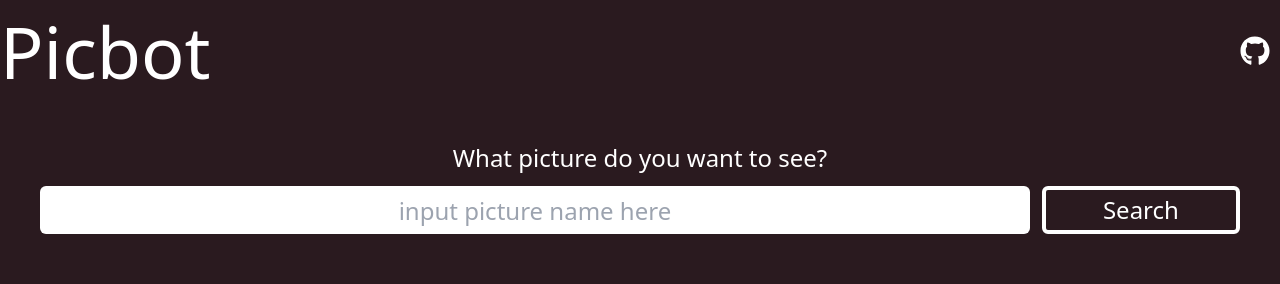
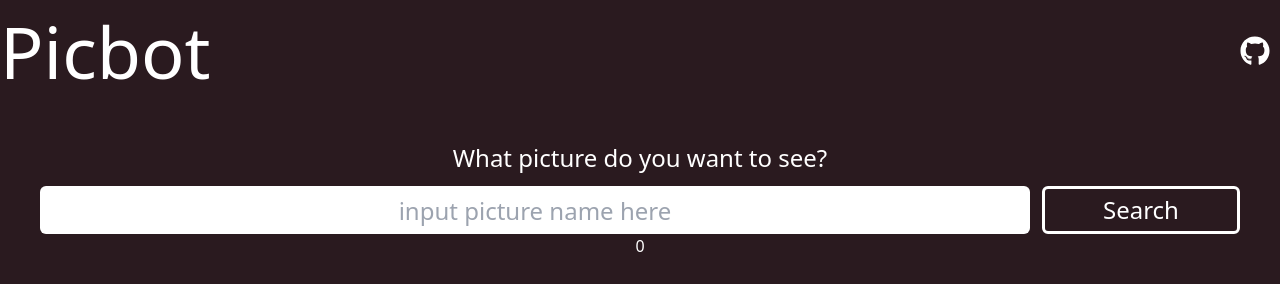
Before and after one commit to segunajibola/picbot, a React (Create React App) app: page / in a window 1280 px wide. Shown: the top 284 px of the page. Built offline with nearby package versions, Linux system fonts and the light colour scheme; no server answers.

Commit message:
fixModal

```diff
--- a/src/App.js
+++ b/src/App.js
@@ -29,7 +29,7 @@
   };
 
   return (
-    <div className={`bg-[#2A1A1F] pb-20 text-white ${modal ? 'h-full' : 'h-screen'}`}>
+    <div className={`bg-[#2A1A1F] pb-20 text-white ${isLoading ? 'h-screen' : 'h-full'}`}>
       {/* {`overflow-hidden ${darkMode ? "dark" : ""}`}  */}
       <div className="flex justify-between items-center">
         <h1 className="text-7xl inline text-center">Picbot</h1>
--- a/src/components/ImageSearch.js
+++ b/src/components/ImageSearch.js
@@ -19,11 +19,11 @@
           placeholder="input picture name here"
           type="text"
         />
-        <button className="w-1/6 bg-[#2A1A1F] hover:bg-white border-white text-lg md:text-2xl border-4 text-white hover:text-black py-1 px-2 rounded-md">
+        <button className="w-1/6 bg-[#2A1A1F] hover:bg-white border-white text-md md:text-2xl border-[3px] text-white hover:text-black py-1 px-1 rounded-md">
           Search
         </button>
       </form>
-      {images.length ? <p className="p-3 text-2xl">Click each image to see more details.</p> : ""}
+      {images.length && <p className="p-3 text-2xl">Click each image to see more details.</p>}
     </div>
   );
 };
```
